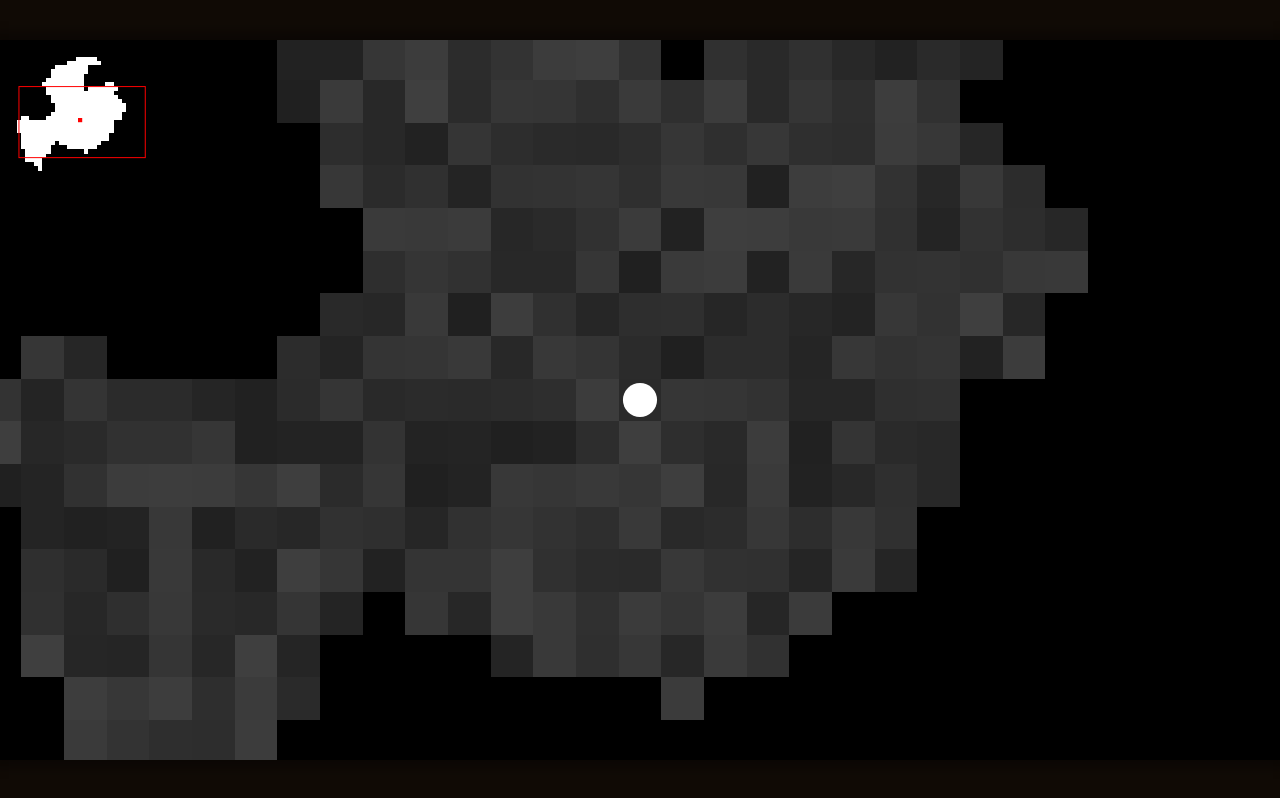
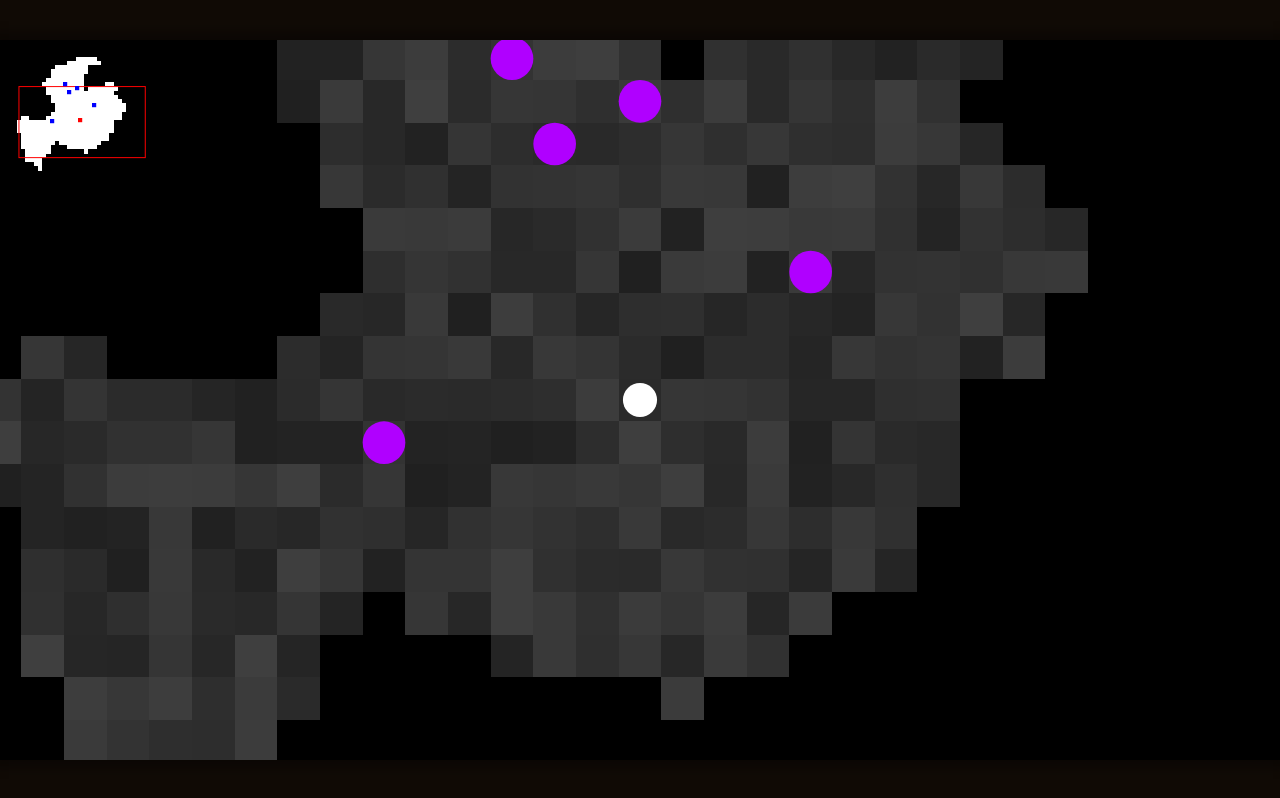
Before and after one commit to elimarable2/ldjam50, a plain HTML site: page index.html in a window 1280 px wide. Drawn offline with Linux system fonts and the light colour scheme.

Commit message:
Coins are collectable

```diff
--- a/index.html
+++ b/index.html
@@ -15,6 +15,7 @@
 	<script src="src/camera.js"></script>
 	<script src="src/camera_controller.js"></script>
 	<script src="src/entity/player.js"></script>
+	<script src="src/entity/coin.js"></script>
 	<script src="src/state/world.js"></script>
 	<script src="src/index.js"></script>
 
--- /dev/null
+++ b/src/entity/coin.js
@@ -0,0 +1,20 @@
+function Coin(x,y) {
+  this.bounds = new Circle(x + 0.5,y + 0.5,1);
+  this.drawBounds = new Rectangle(this.bounds);
+
+  this.active = true;
+}
+
+Coin.DRAW_RADIUS = 0.5;
+
+Coin.prototype.draw = function(ctx, camera) {
+  this.drawBounds.copyFrom(this.bounds);
+  this.drawBounds.resizeCentered(1,1);
+  this.drawBounds = camera.screenRect(this.drawBounds, this.drawBounds);
+
+  ctx.fillStyle = "#b000ff";
+
+  ctx.beginPath();
+  ctx.arc(this.drawBounds.centerX, this.drawBounds.centerY, this.drawBounds.width * Coin.DRAW_RADIUS, 0, 2*Math.PI);
+  ctx.fill();
+};
--- a/src/geometry.js
+++ b/src/geometry.js
@@ -152,8 +152,8 @@ Circle.prototype.resize = function (radius) {
 Circle.prototype.intersect = function (other) {
   if (other instanceof Circle) {
     var totalRadius = this.radius + other.radius;
-    var dx = other.x - this.x;
-    var dy = other.y - this.y;
+    var dx = other.centerX - this.centerX;
+    var dy = other.centerY - this.centerY;
     return dx*dx + dy*dy <= totalRadius * totalRadius;
   }
   if (other instanceof Rectangle) {
--- a/src/state/world.js
+++ b/src/state/world.js
@@ -14,6 +14,9 @@ function World(spec, cost) {
 	this.camera = new Camera(World.MAJOR_AXIS_TILES,World.MAJOR_AXIS_TILES * 9 / 16);
   this.cameraControl = new WorldCameraController(this, this.camera);
   this.cameraControl.jumpToTarget();
+
+  this.coins = [];
+  this.totalCoins = 0;
 
   this.layout = toColors(spec, function (value) {
     if (value === 0) return 'black';
@@ -46,6 +49,9 @@ function World(spec, cost) {
         mctx.fillStyle = this.layout[j][i];
         mctx.fillRect(i, j, 1, 1);
       }
+      if (this.spec[j][i] === 2) {
+        this.coins.push(new Coin(i,j));
+      }
     }
   }
 
@@ -69,6 +75,15 @@ World.prototype.onEnter = function () {
 World.prototype.step = function (elapsed) {
   this.player.update(elapsed, this);
   this.cameraControl.step(elapsed);
+
+  for (var i = 0; i < this.coins.length; ++i) {
+    if (this.coins[i].active) {
+      if (this.coins[i].bounds.intersect(this.player.bounds)) {
+        this.coins[i].active = false;
+        ++this.totalCoins;
+      }
+    }
+  }
 };
 World.prototype.draw = function (ctx) {
   ctx.fillStyle = '#000000';
@@ -94,13 +109,28 @@ World.prototype.draw = function (ctx) {
     this.camera.bounds.width * scale_map,
     this.camera.bounds.height * scale_map);
 
+  var ds = Math.max(2, scale_map);
+
+  ctx.fillStyle = 'blue';
+  for (var i = 0; i < this.coins.length; ++i) {
+    var coin = this.coins[i];
+    var dl = coin.bounds.left * scale_map;
+    var dr = coin.bounds.top * scale_map;
+    ctx.fillRect(Math.floor(dl - ds/2), Math.floor(dr - ds/2), ds, ds);
+  }
+
   ctx.fillStyle = 'red';
   var dl = this.player.bounds.left * scale_map;
   var dr = this.player.bounds.top * scale_map;
-  var ds = Math.max(2, scale_map);
   ctx.fillRect(Math.floor(dl - ds/2), Math.floor(dr - ds/2), ds, ds);
 
   this.player.draw(ctx, this.camera);
+
+  for (var i = 0; i < this.coins.length; ++i) {
+    if (this.coins[i].active) {
+      this.coins[i].draw(ctx, this.camera);
+    }
+  }
 
   // if (this.index) {
     // ctx.textAlign = 'left';
```
